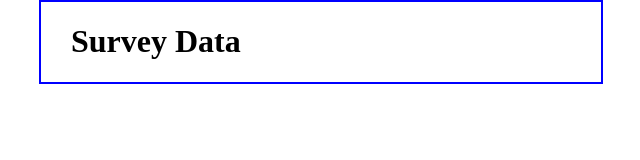
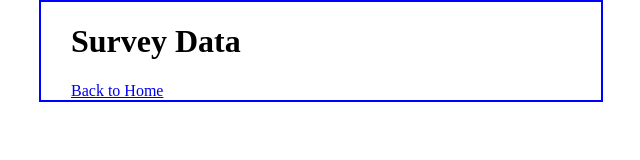
Before and after one commit to KaylaDishon/KaylaDishon.github.io, a plain HTML site: page survey_data.html in a window 1280 px wide. Shown: the whole page, without its empty margins (319-959 px from the left). Drawn offline with Linux system fonts and the light colour scheme.

Commit message:
Update survey_data.html

```diff
--- a/survey_data.html
+++ b/survey_data.html
@@ -52,6 +52,7 @@ var display_data = function () {
 
 <body>
     <h1>Survey Data</h1>
+    <a href="index.htm">Back to Home</a>
     <script>display_data();</script>
 </body>
 </html>
```
